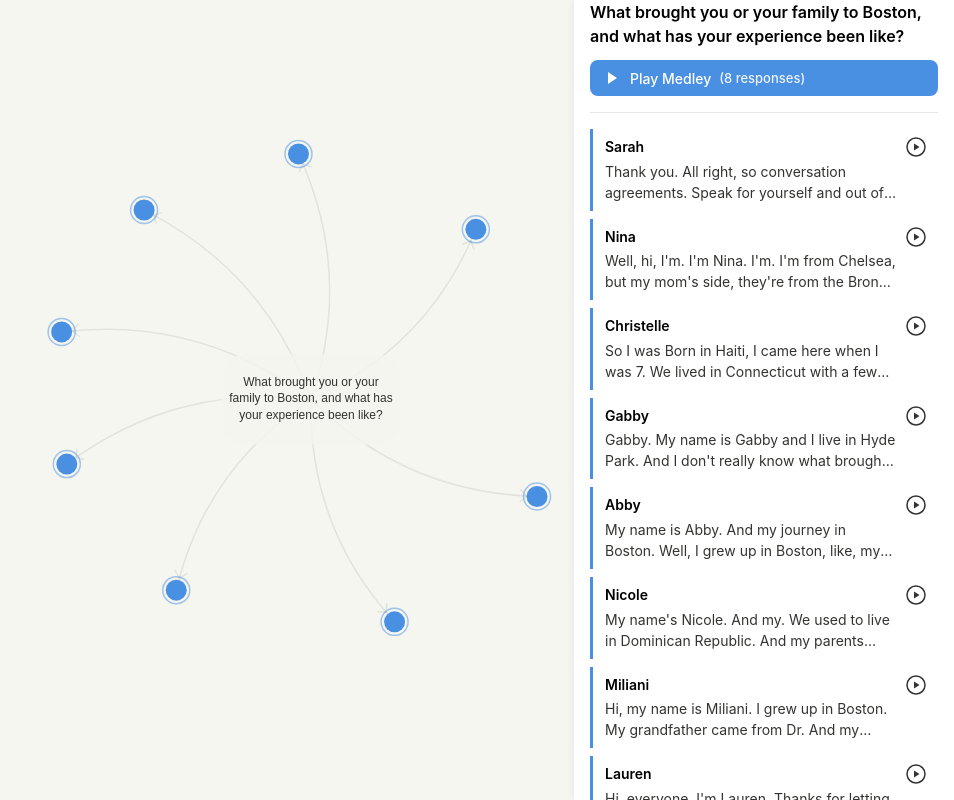
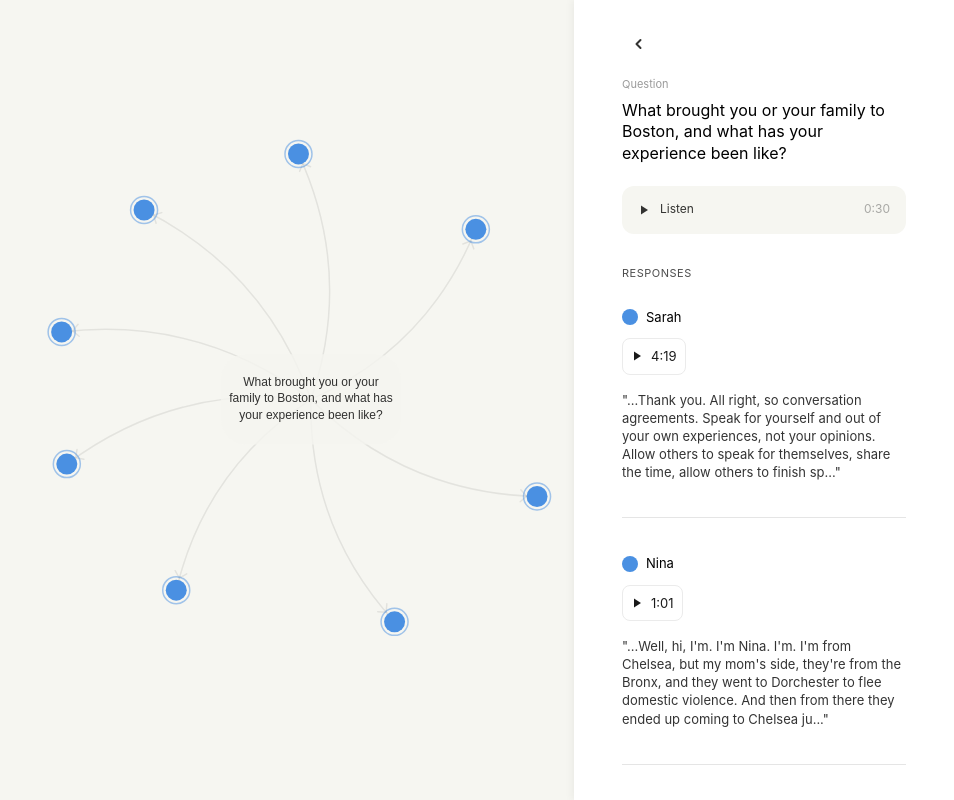
Before and after one commit to maxHolsch/Anthology, a React (Vite) app in the folder anthology-app/: page / in a window 1280 px wide. Both pictures are taken after a click on the button 1090 px from the left and 308 px from the top of the page. Shown: the whole page, without its empty margins (326-1280 px from the left). Built offline with nearby package versions, Linux system fonts and the light colour scheme.

Commit message:
improved Question View

```diff
--- a/anthology-app/src/components/Rail/Components/MedleyPlayButton.module.css
+++ b/anthology-app/src/components/Rail/Components/MedleyPlayButton.module.css
@@ -1,79 +1,73 @@
-/* MedleyPlayButton styles */
-
-.container {
-  display: flex;
-  flex-direction: column;
-  gap: var(--spacing-sm, 8px);
-}
+/* MedleyPlayButton styles - Large prominent button matching Figma */
 
 .button {
-  display: inline-flex;
+  display: flex;
   align-items: center;
-  gap: var(--spacing-sm, 8px);
-  padding: var(--spacing-sm, 12px) var(--spacing-md, 16px);
-  background-color: var(--color-primary, #4A90E2);
-  color: white;
+  justify-content: space-between;
+  width: 100%;
+  height: 48px;
+  padding: 0 16px;
+  background-color: #f6f6f1; /* Warm gray per Figma */
   border: none;
-  border-radius: var(--radius-md, 8px);
-  font-family: var(--font-primary, 'Hedvig Letters Sans', -apple-system, sans-serif);
-  font-size: var(--text-body, 14px);
-  font-weight: 500;
+  border-radius: 12px;
+  font-family: 'Hedvig Letters Sans', -apple-system, sans-serif;
+  font-size: 12px;
+  color: #333331; /* Dark gray text per Figma */
   cursor: pointer;
-  transition: all var(--transition-base, 150ms ease);
+  transition: all 150ms ease;
 }
 
 .button:hover {
-  background-color: var(--color-primary-hover, #357ABD);
-  transform: translateY(-1px);
-  box-shadow: 0 2px 8px rgba(74, 144, 226, 0.3);
+  background-color: #f0f0eb;
 }
 
 .button:focus-visible {
-  outline: 2px solid var(--color-focus, #4A90E2);
+  outline: 2px solid rgba(0, 0, 0, 0.2);
   outline-offset: 2px;
 }
 
 .button:active {
-  transform: translateY(0);
+  transform: scale(0.99);
 }
 
+/* Playing state styling */
+.button.playing {
+  background-color: #ebebd9; /* Slightly darker when playing */
+}
+
+/* Icon Container */
 .iconContainer {
   display: flex;
   align-items: center;
   justify-content: center;
-  width: 20px;
-  height: 20px;
+  width: 12px;
+  height: 12px;
+  margin-right: 10px;
+  flex-shrink: 0;
 }
 
 .icon {
-  width: 16px;
-  height: 16px;
+  width: 12px;
+  height: 12px;
+  color: #333331;
 }
 
+/* Label Text - "Listen" or "Listening" */
 .label {
-  font-weight: 500;
+  font-weight: 400;
+  font-size: 12px;
+  line-height: 1.4;
+  color: #333331;
+  flex: 1;
+  text-align: left;
 }
 
-.count {
-  opacity: 0.9;
-  font-size: var(--text-small, 12px);
+/* Duration - "0:30" */
+.duration {
+  font-weight: 400;
+  font-size: 12px;
+  line-height: 1.4;
+  color: rgba(51, 51, 49, 0.4); /* 40% opacity per Figma */
+  flex-shrink: 0;
+  margin-left: auto;
 }
-
-.nowPlaying {
-  display: flex;
-  align-items: center;
-  gap: var(--spacing-xs, 4px);
-  padding-left: var(--spacing-xs, 4px);
-  color: var(--color-text-secondary, rgba(0, 0, 0, 0.6));
-  font-size: var(--text-small, 12px);
-}
-
-.shuffleIcon {
-  width: 12px;
-  height: 12px;
-  color: var(--color-primary, #4A90E2);
-}
-
-.nowPlayingText {
-  font-style: italic;
-}
--- a/anthology-app/src/components/Rail/Components/MedleyPlayButton.tsx
+++ b/anthology-app/src/components/Rail/Components/MedleyPlayButton.tsx
@@ -1,6 +1,7 @@
 /**
  * MedleyPlayButton - Shuffle playback control for multiple responses
- * Visual Reference: https://www.figma.com/design/3RRAJtxVKX0kbSZT8ouJWa/Anthology-III?node-id=94-17537&m=dev
+ * Large prominent button design matching Figma specs
+ * Visual Reference: https://www.figma.com/design/8rPqQMt3PEL7MhKhWqtSre/Anthology-III--Copy-?node-id=94-17537
  */
 
 import { memo } from 'react';
@@ -15,9 +16,7 @@ interface MedleyPlayButtonProps {
 }
 
 export const MedleyPlayButton = memo<MedleyPlayButtonProps>(({
-  responseIds,
   isPlaying,
-  currentPlayingId,
   onPlay,
   onPause
 }) => {
@@ -29,80 +28,50 @@ export const MedleyPlayButton = memo<MedleyPlayButtonProps>(({
     }
   };
 
-  const buttonLabel = isPlaying ? 'Pause medley' : 'Play random response';
+  const buttonLabel = isPlaying ? 'Listening' : 'Listen';
+  const duration = '0:30'; // TODO: Calculate actual duration from response audio timestamps
 
   return (
-    <div className={styles.container}>
     <button
-        className={styles.button}
+      className={`${styles.button} ${isPlaying ? styles.playing : ''}`}
       onClick={handleClick}
-        aria-label={buttonLabel}
-        title={buttonLabel}
+      aria-label={isPlaying ? 'Pause medley' : 'Play medley'}
+      title={isPlaying ? 'Pause medley' : 'Play medley'}
     >
+      {/* Play/Pause Icon */}
       <div className={styles.iconContainer}>
         {isPlaying ? (
           <svg
             className={styles.icon}
-              width="16"
-              height="16"
-              viewBox="0 0 16 16"
-              fill="none"
-              xmlns="http://www.w3.org/2000/svg"
-            >
-              <rect x="3" y="3" width="4" height="10" fill="currentColor" />
-              <rect x="9" y="3" width="4" height="10" fill="currentColor" />
-            </svg>
-          ) : (
-            <svg
-              className={styles.icon}
-              width="16"
-              height="16"
-              viewBox="0 0 16 16"
-              fill="none"
-              xmlns="http://www.w3.org/2000/svg"
-            >
-              <path d="M4 2L13 8L4 14V2Z" fill="currentColor" />
-            </svg>
-          )}
-        </div>
-        <span className={styles.label}>
-          {isPlaying ? 'Playing Medley' : 'Play Medley'}
-        </span>
-        {responseIds.length > 0 && (
-          <span className={styles.count}>
-            ({responseIds.length} responses)
-          </span>
-        )}
-      </button>
-
-      {isPlaying && currentPlayingId && (
-        <div className={styles.nowPlaying}>
-          <svg
-            className={styles.shuffleIcon}
             width="12"
             height="12"
             viewBox="0 0 12 12"
             fill="none"
             xmlns="http://www.w3.org/2000/svg"
           >
-            <path
-              d="M9 1V3H7C5.9 3 5 3.9 5 5V7C5 8.1 4.1 9 3 9H1M9 11V9H7C5.9 9 5 8.1 5 7V5C5 3.9 4.1 3 3 3H1"
-              stroke="currentColor"
-              strokeWidth="1.5"
-              strokeLinecap="round"
-            />
-            <path
-              d="M8 0L10 2L8 4M8 8L10 10L8 12"
-              stroke="currentColor"
-              strokeWidth="1.5"
-              strokeLinecap="round"
-              strokeLinejoin="round"
-            />
+            <rect x="2" y="2" width="3" height="8" fill="currentColor" />
+            <rect x="7" y="2" width="3" height="8" fill="currentColor" />
           </svg>
-          <span className={styles.nowPlayingText}>Shuffle mode</span>
-        </div>
+        ) : (
+          <svg
+            className={styles.icon}
+            width="12"
+            height="12"
+            viewBox="0 0 12 12"
+            fill="none"
+            xmlns="http://www.w3.org/2000/svg"
+          >
+            <path d="M3 1.5L10 6L3 10.5V1.5Z" fill="currentColor" />
+          </svg>
         )}
       </div>
+
+      {/* Label Text */}
+      <span className={styles.label}>{buttonLabel}</span>
+
+      {/* Duration */}
+      <span className={styles.duration}>{duration}</span>
+    </button>
   );
 });
 
--- a/anthology-app/src/components/Rail/Components/ResponseTile.module.css
+++ b/anthology-app/src/components/Rail/Components/ResponseTile.module.css
@@ -1,69 +1,96 @@
-/* ResponseTile styles - Based on Figma design */
+/* ResponseTile styles - Redesigned to match Figma Question View */
 
 .tile {
   background-color: white;
-  border-left: 3px solid;
-  padding: var(--spacing-sm, 12px) var(--spacing-md, 16px);
+  padding: 0;
   cursor: pointer;
-  transition: all var(--transition-base, 150ms ease);
+  transition: all 150ms ease;
   position: relative;
   display: flex;
-  align-items: flex-start;
-  gap: var(--spacing-sm, 12px);
+  flex-direction: column;
+  gap: 8px;
 }
 
 .tile:hover {
-  background-color: rgba(255, 255, 255, 0.95);
-  box-shadow: 0 1px 3px rgba(0, 0, 0, 0.05);
+  opacity: 0.9;
 }
 
 .tile:focus-visible {
-  outline: 2px solid var(--color-focus, #4A90E2);
-  outline-offset: -1px;
+  outline: 2px solid rgba(0, 0, 0, 0.2);
+  outline-offset: 2px;
+  border-radius: 4px;
 }
 
 .tile:active {
   transform: scale(0.99);
 }
 
-.content {
-  flex: 1;
-  min-width: 0; /* Allow text to truncate */
+/* Speaker Badge - Colored dot + name */
+.speakerBadge {
+  display: flex;
+  align-items: center;
+  gap: 8px;
+  margin-bottom: 4px;
+}
+
+.colorDot {
+  width: 16px;
+  height: 16px;
+  border-radius: 50%;
+  flex-shrink: 0;
 }
 
 .speakerName {
-  font-family: var(--font-primary, 'Hedvig Letters Sans', -apple-system, sans-serif);
-  font-size: var(--text-body, 14px);
-  font-weight: 600;
-  color: var(--color-text-primary, #000000);
-  margin-bottom: var(--spacing-xs, 4px);
+  font-family: 'Hedvig Letters Sans', -apple-system, sans-serif;
+  font-size: 13px;
+  font-weight: 400; /* Regular weight per Figma */
+  line-height: 1.4;
+  color: #000000;
 }
 
-.previewText {
-  font-family: var(--font-primary, 'Hedvig Letters Sans', -apple-system, sans-serif);
-  font-size: var(--text-body, 14px);
-  line-height: 1.5;
-  color: var(--color-text-secondary, rgba(0, 0, 0, 0.8));
-  margin: 0;
-  display: -webkit-box;
-  -webkit-line-clamp: 2;
-  -webkit-box-orient: vertical;
-  overflow: hidden;
-  text-overflow: ellipsis;
-}
-
-.playIconContainer {
-  flex-shrink: 0;
-  display: flex;
+/* Play Button with Duration */
+.playButton {
+  display: inline-flex;
   align-items: center;
-  justify-content: center;
+  gap: 8px;
+  padding: 8px;
+  border: 1px solid #ebebeb; /* Light border per Figma */
+  border-radius: 8px;
+  background-color: white;
+  width: fit-content;
+  margin-bottom: 8px;
 }
 
 .playIcon {
-  color: var(--color-text-secondary, rgba(0, 0, 0, 0.6));
-  transition: color var(--transition-base, 150ms ease);
+  width: 12px;
+  height: 12px;
+  color: rgba(0, 0, 0, 0.9);
+  flex-shrink: 0;
 }
 
-.tile:hover .playIcon {
-  color: var(--color-text-primary, #000000);
+.duration {
+  font-family: 'Hedvig Letters Sans', -apple-system, sans-serif;
+  font-size: 13px;
+  font-weight: 400;
+  line-height: 1.4;
+  color: rgba(0, 0, 0, 0.9);
 }
+
+/* Preview Text */
+.previewText {
+  font-family: 'Hedvig Letters Sans', -apple-system, sans-serif;
+  font-size: 13px;
+  line-height: 1.4;
+  color: rgba(0, 0, 0, 0.8); /* 80% opacity per Figma */
+  margin: 0;
+  white-space: pre-wrap;
+  word-wrap: break-word;
+}
+
+/* Separator Line between tiles */
+.separator {
+  width: 100%;
+  height: 1px;
+  background-color: rgba(0, 0, 0, 0.1);
+  margin: 12px 0;
+}
--- a/anthology-app/src/components/Rail/Components/ResponseTile.tsx
+++ b/anthology-app/src/components/Rail/Components/ResponseTile.tsx
@@ -1,6 +1,6 @@
 /**
  * ResponseTile - Response preview card for the QuestionView
- * Visual Reference: https://www.figma.com/design/3RRAJtxVKX0kbSZT8ouJWa/Anthology-III?node-id=94-17579&m=dev
+ * Visual Reference: https://www.figma.com/design/8rPqQMt3PEL7MhKhWqtSre/Anthology-III--Copy-?node-id=94-17579
  */
 
 import { memo, useCallback } from 'react';
@@ -12,9 +12,15 @@ interface ResponseTileProps {
   response: ResponseNode;
   onClick: (responseId: string) => void;
   onHover: (responseId: string | null) => void;
+  showSeparator?: boolean;
 }
 
-export const ResponseTile = memo<ResponseTileProps>(({ response, onClick, onHover }) => {
+export const ResponseTile = memo<ResponseTileProps>(({
+  response,
+  onClick,
+  onHover,
+  showSeparator = false
+}) => {
   const colorAssignments = useAnthologyStore(state => state.data.colorAssignments);
   const conversationColor = colorAssignments.get(response.conversation_id)?.color || '#999999';
 
@@ -37,15 +43,27 @@ export const ResponseTile = memo<ResponseTileProps>(({ response, onClick, onHove
     }
   }, [onClick, response.id]);
 
-  // Truncate text for preview (approximately 100 characters)
-  const previewText = response.speaker_text.length > 100
-    ? response.speaker_text.substring(0, 100) + '...'
-    : response.speaker_text;
+  // Format duration from audio timestamps
+  const getDuration = () => {
+    if (response.audio_start !== undefined && response.audio_end !== undefined) {
+      const durationMs = response.audio_end - response.audio_start;
+      const seconds = Math.floor(durationMs / 1000);
+      const minutes = Math.floor(seconds / 60);
+      const remainingSeconds = seconds % 60;
+      return `${minutes}:${remainingSeconds.toString().padStart(2, '0')}`;
+    }
+    return '0:30'; // Fallback
+  };
+
+  // Truncate text for preview - show more text per Figma
+  const previewText = response.speaker_text.length > 200
+    ? `"...${response.speaker_text.substring(0, 200)}..."`
+    : `"...${response.speaker_text}..."`;
 
   return (
+    <>
       <div
         className={styles.tile}
-      style={{ borderLeftColor: conversationColor }}
         onClick={handleClick}
         onMouseEnter={handleMouseEnter}
         onMouseLeave={handleMouseLeave}
@@ -54,27 +72,37 @@ export const ResponseTile = memo<ResponseTileProps>(({ response, onClick, onHove
         tabIndex={0}
         aria-label={`Response by ${response.speaker_name}`}
       >
-      <div className={styles.content}>
-        <div className={styles.speakerName}>{response.speaker_name}</div>
-        <p className={styles.previewText}>{previewText}</p>
+        {/* Speaker Badge with colored dot */}
+        <div className={styles.speakerBadge}>
+          <div
+            className={styles.colorDot}
+            style={{ backgroundColor: conversationColor }}
+          />
+          <span className={styles.speakerName}>{response.speaker_name}</span>
         </div>
-      <div className={styles.playIconContainer}>
+
+        {/* Play Button with Duration */}
+        <div className={styles.playButton}>
           <svg
             className={styles.playIcon}
-          width="20"
-          height="20"
-          viewBox="0 0 20 20"
+            width="12"
+            height="12"
+            viewBox="0 0 12 12"
             fill="none"
             xmlns="http://www.w3.org/2000/svg"
           >
-          <circle cx="10" cy="10" r="9" stroke="currentColor" strokeWidth="1.5" />
-          <path
-            d="M8 6.5L13.5 10L8 13.5V6.5Z"
-            fill="currentColor"
-          />
+            <path d="M3 1.5L10 6L3 10.5V1.5Z" fill="currentColor" />
           </svg>
+          <span className={styles.duration}>{getDuration()}</span>
         </div>
+
+        {/* Preview Text */}
+        <p className={styles.previewText}>{previewText}</p>
       </div>
+
+      {/* Separator Line */}
+      {showSeparator && <div className={styles.separator} />}
+    </>
   );
 });
 
--- a/anthology-app/src/components/Rail/Views/QuestionView.module.css
+++ b/anthology-app/src/components/Rail/Views/QuestionView.module.css
@@ -1,53 +1,95 @@
-/* QuestionView styles */
+/* QuestionView styles - Based on Figma design */
 
 .container {
   width: 100%;
+  background-color: #ffffff;
+  position: relative;
 }
 
-.questionSection {
-  margin-bottom: var(--spacing-lg, 32px);
-  padding-bottom: var(--spacing-lg, 32px);
-  border-bottom: 1px solid var(--color-border-light, rgba(0, 0, 0, 0.05));
+/* Back Button Container */
+.backButtonContainer {
+  padding: 32px 32px 0 32px;
+  margin-bottom: 20px;
 }
 
-.questionText {
-  font-family: var(--font-primary, 'Hedvig Letters Sans', -apple-system, sans-serif);
-  font-size: var(--text-question, 16px);
-  font-weight: 600;
-  color: var(--color-text-primary, #000000);
-  line-height: 1.5;
-  margin: 0 0 var(--spacing-md, 16px) 0;
+/* Section Label - "Question" */
+.sectionLabel {
+  font-family: 'Hedvig Letters Sans', -apple-system, sans-serif;
+  font-size: 11px;
+  line-height: 1.4;
+  color: rgba(0, 0, 0, 0.4); /* 40% opacity per Figma */
+  text-transform: none; /* No uppercase for "Question" label */
+  letter-spacing: 0;
+  margin: 0 0 8px 32px; /* Small gap between label and question text */
+  font-weight: 400;
+  padding: 0;
 }
 
+/* Question Text */
+.questionText {
+  font-family: 'Hedvig Letters Sans', -apple-system, sans-serif;
+  font-size: 16px;
+  font-weight: 400; /* Regular weight per Figma */
+  color: #000000;
+  line-height: 1.33; /* ~21px line height per Figma */
+  margin: 0 0 22px 0; /* Gap between question and play button */
+  padding: 0 32px;
+  white-space: pre-wrap;
+}
+
+/* Large Play Button Container */
+.playButtonContainer {
+  padding: 0 32px;
+  margin-bottom: 32px;
+}
+
+/* Karaoke Display Section */
 .karaokeSection {
   width: 100%;
-  margin-bottom: var(--spacing-lg, 32px);
-  padding: var(--spacing-md, 16px);
+  margin-bottom: 24px;
+  padding: 16px 32px;
   background-color: rgba(0, 0, 0, 0.02);
   border-radius: 8px;
   border: 1px solid rgba(0, 0, 0, 0.05);
 }
 
+/* Responses Section Label */
+.responsesLabel {
+  font-family: 'Hedvig Letters Sans', -apple-system, sans-serif;
+  font-size: 11px;
+  line-height: 1.4;
+  color: rgba(0, 0, 0, 0.7); /* 70% opacity per Figma */
+  text-transform: uppercase;
+  letter-spacing: 0.5px;
+  margin: 0 0 27px 0; /* Match ConversationsView spacing */
+  padding: 0 32px;
+  font-weight: 400;
+}
+
+/* Responses Container */
 .responsesSection {
   width: 100%;
 }
 
+/* Response List */
 .responseList {
   display: flex;
   flex-direction: column;
-  gap: var(--spacing-sm, 8px);
+  gap: 24px; /* Spacing between response tiles */
+  padding: 0 32px 32px 32px; /* Bottom padding for scroll */
 }
 
+/* Empty State */
 .emptyState {
   display: flex;
   align-items: center;
   justify-content: center;
-  padding: var(--spacing-xl, 48px) var(--spacing-md, 16px);
+  padding: 48px 16px;
   text-align: center;
 }
 
 .emptyState p {
-  color: var(--color-text-secondary, rgba(0, 0, 0, 0.6));
-  font-size: var(--text-body, 14px);
+  color: rgba(0, 0, 0, 0.6);
+  font-size: 14px;
   margin: 0;
 }
--- a/anthology-app/src/components/Rail/Views/QuestionView.tsx
+++ b/anthology-app/src/components/Rail/Views/QuestionView.tsx
@@ -1,9 +1,11 @@
 /**
  * QuestionView - Shows a question with all its connected responses
+ * Visual Reference: https://www.figma.com/design/8rPqQMt3PEL7MhKhWqtSre/Anthology-III--Copy-?node-id=94-17360
  */
 
 import { memo, useCallback, useMemo } from 'react';
 import { useAnthologyStore } from '@stores';
+import { BackButton } from '../Components/BackButton';
 import { ResponseTile } from '../Components/ResponseTile';
 import { MedleyPlayer } from '@components/Audio/MedleyPlayer';
 import { KaraokeDisplay } from './KaraokeDisplay';
@@ -16,6 +18,8 @@ export const QuestionView = memo(() => {
   const selectResponse = useAnthologyStore(state => state.selectResponse);
   const hoverNode = useAnthologyStore(state => state.hoverNode);
   const currentTrack = useAnthologyStore(state => state.audio.currentTrack);
+  const playbackState = useAnthologyStore(state => state.audio.playbackState);
+  const setRailMode = useAnthologyStore(state => state.setRailMode);
 
   // Get the question data
   const question = activeQuestion ? questionNodes.get(activeQuestion) : null;
@@ -31,6 +35,10 @@ export const QuestionView = memo(() => {
   const responseIds = useMemo(() => {
     return responses.map(r => r.id);
   }, [responses]);
+
+  const handleBackClick = useCallback(() => {
+    setRailMode('conversations');
+  }, [setRailMode]);
 
   const handleResponseClick = useCallback((responseId: string) => {
     selectResponse(responseId);
@@ -50,21 +58,35 @@ export const QuestionView = memo(() => {
 
   return (
     <div className={styles.container}>
-      <div className={styles.questionSection}>
-        <h3 className={styles.questionText}>{question.question_text}</h3>
-
-        {responses.length > 0 && (
-          <MedleyPlayer responseIds={responseIds} />
-        )}
+      {/* Back Button */}
+      <div className={styles.backButtonContainer}>
+        <BackButton onClick={handleBackClick} />
       </div>
 
-      {/* Karaoke Display - Shows when audio is playing */}
-      {currentTrack && (
+      {/* Question Section Label */}
+      <p className={styles.sectionLabel}>Question</p>
+
+      {/* Question Text */}
+      <h2 className={styles.questionText}>{question.question_text}</h2>
+
+      {/* Large Play Button (Medley Player) */}
+      {responses.length > 0 && (
+        <div className={styles.playButtonContainer}>
+          <MedleyPlayer responseIds={responseIds} />
+        </div>
+      )}
+
+      {/* Karaoke Display - Only shows when audio is actively playing */}
+      {currentTrack && playbackState === 'playing' && (
         <div className={styles.karaokeSection}>
           <KaraokeDisplay responseId={currentTrack} />
         </div>
       )}
 
+      {/* Responses Section Label */}
+      <p className={styles.responsesLabel}>RESPONSES</p>
+
+      {/* Responses List */}
       <div className={styles.responsesSection}>
         {responses.length === 0 ? (
           <div className={styles.emptyState}>
@@ -72,12 +94,13 @@ export const QuestionView = memo(() => {
           </div>
         ) : (
           <div className={styles.responseList}>
-            {responses.map(response => (
+            {responses.map((response, index) => (
               <ResponseTile
                 key={response.id}
                 response={response}
                 onClick={handleResponseClick}
                 onHover={handleResponseHover}
+                showSeparator={index < responses.length - 1}
               />
             ))}
           </div>
```
Lines whose indentation alone changed are shown as unchanged.
